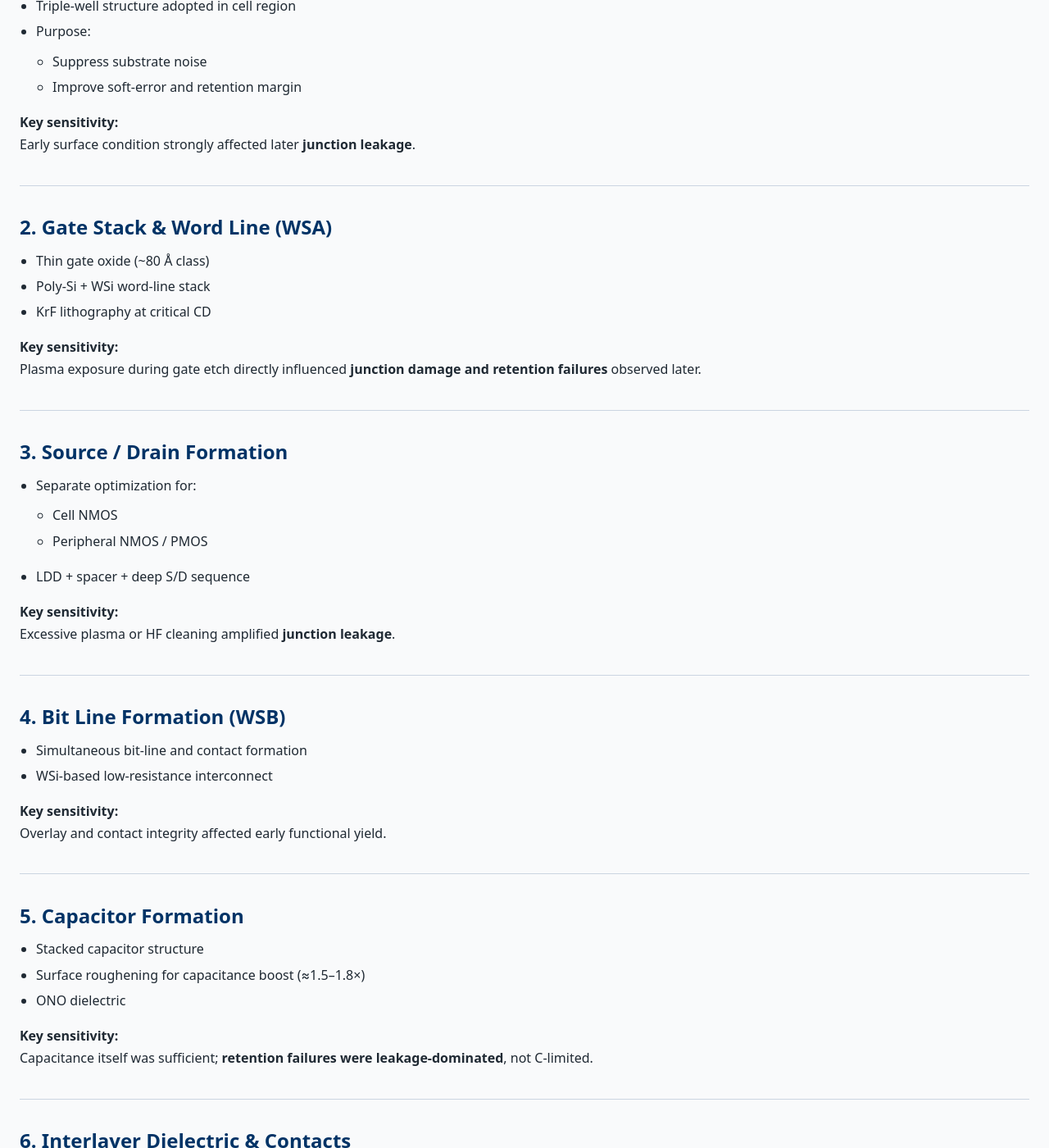
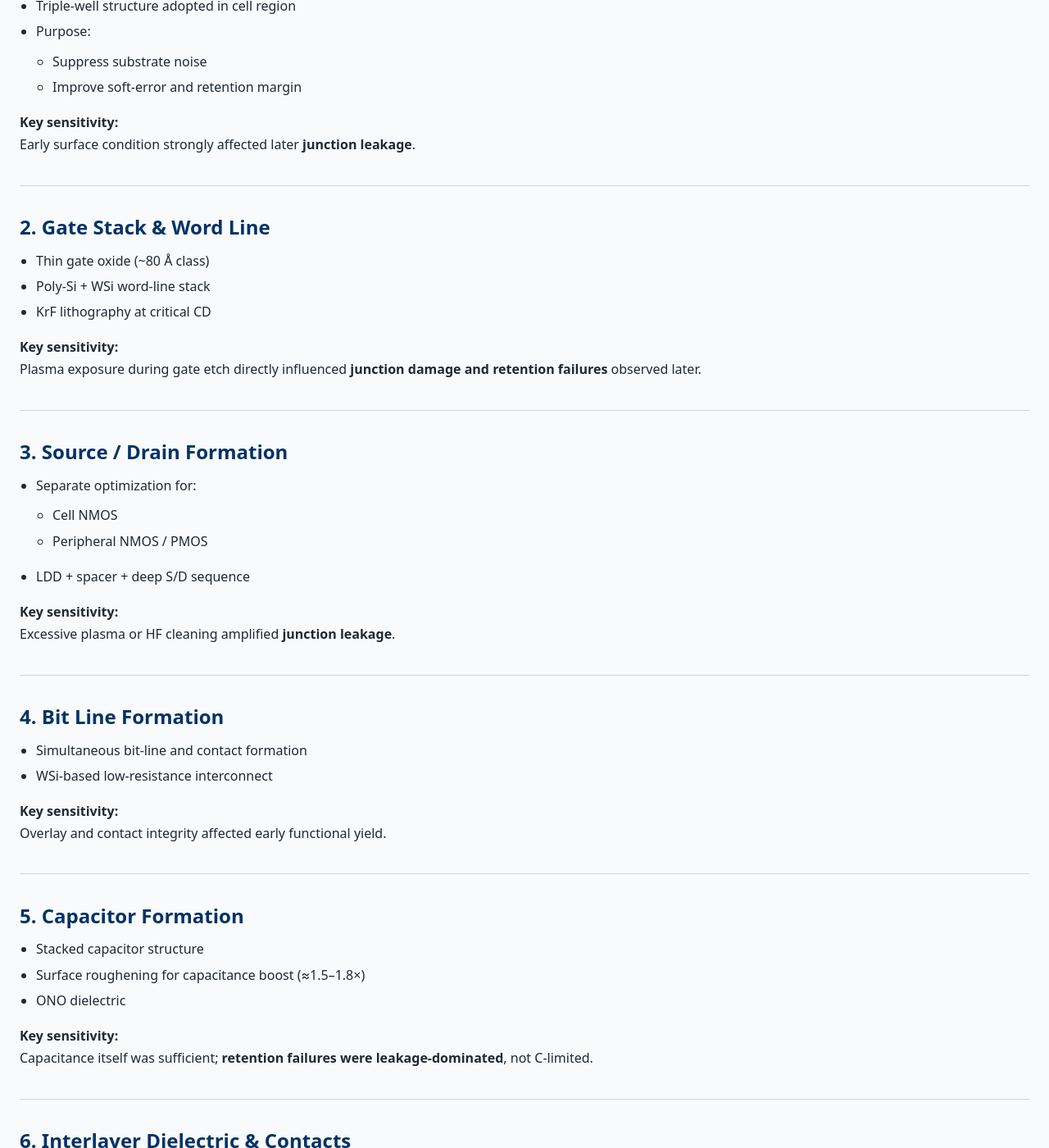
Before and after one commit to Samizo-AITL/Edusemi-Plus, a Jekyll site: the page built from archive/legacy/dram_025um/process_flow.md, in a window 1280 px wide and 1400 px high, scrolled down 1075 px. Shown: the whole window at 82% size. Built offline with Jekyll 4.4.1, drawn with Linux system fonts in a browser that asks for light colours.

Commit message:
Update process_flow.md

```diff
--- a/archive/legacy/dram_025um/process_flow.md
+++ b/archive/legacy/dram_025um/process_flow.md
@@ -52,7 +52,7 @@ Early surface condition strongly affected later **junction leakage**.
 
 ---
 
-## 2. Gate Stack & Word Line (WSA)
+## 2. Gate Stack & Word Line
 
 - Thin gate oxide (~80 Å class)
 - Poly-Si + WSi word-line stack
@@ -76,7 +76,7 @@ Excessive plasma or HF cleaning amplified **junction leakage**.
 
 ---
 
-## 4. Bit Line Formation (WSB)
+## 4. Bit Line Formation
 
 - Simultaneous bit-line and contact formation
 - WSi-based low-resistance interconnect
```
